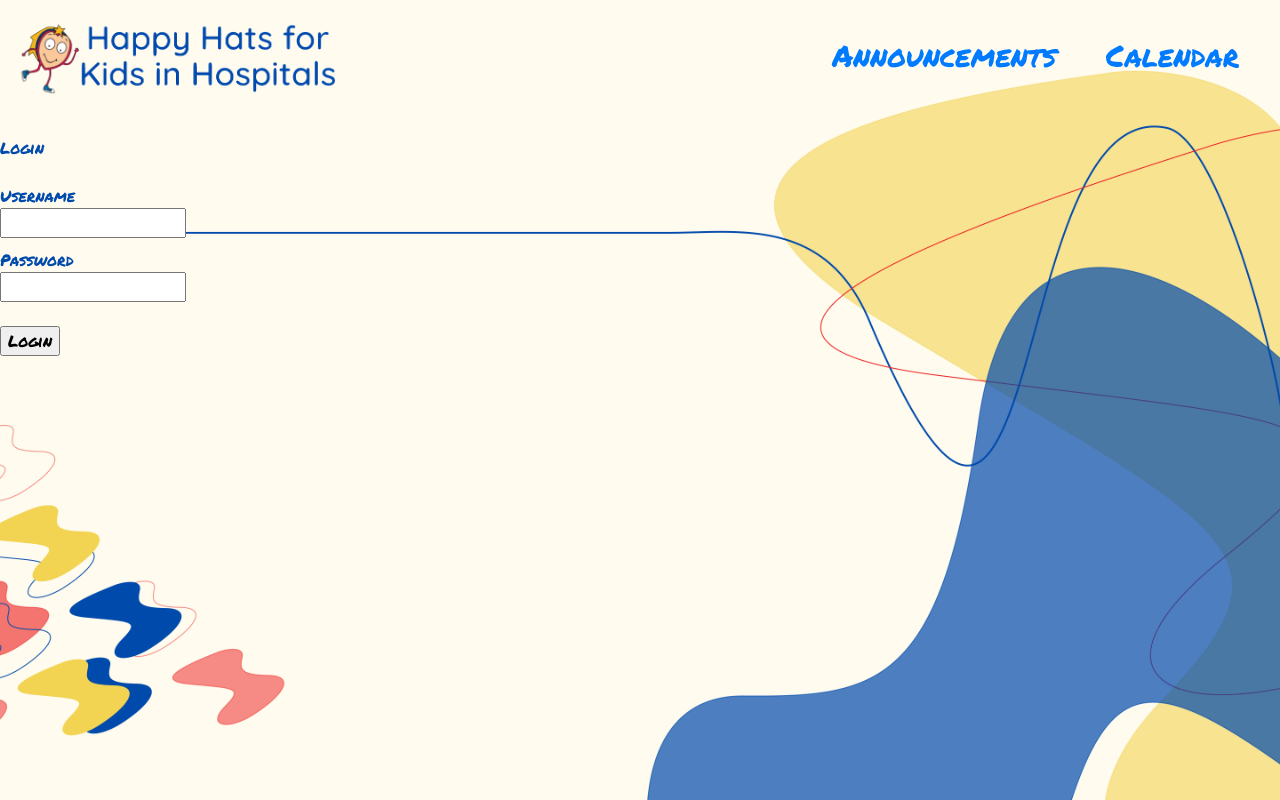
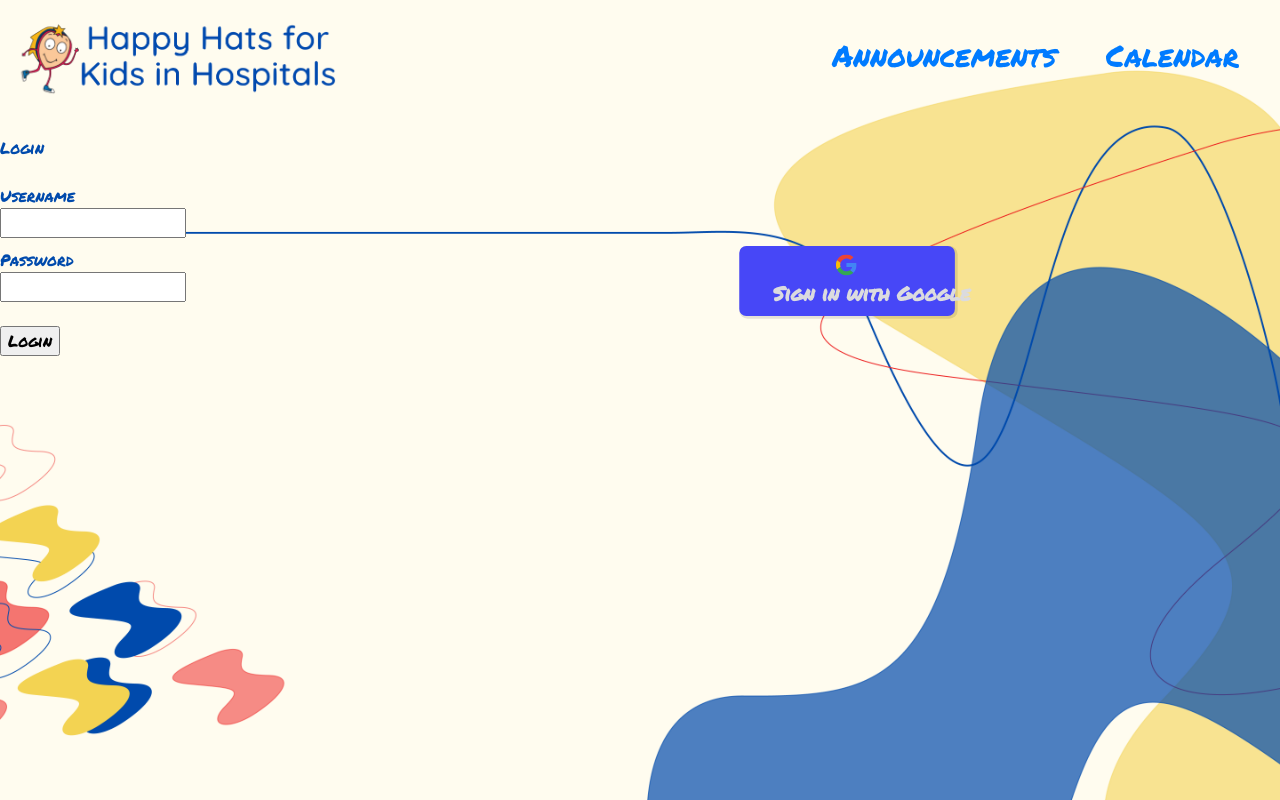
Before and after one commit to hack4impact-calpoly/happy-hats, a React (Create React App) app in the folder frontend/: page /login in a window 1280 px wide. Built offline with nearby package versions, Linux system fonts and the light colour scheme.

Commit message:
designed button colors

```diff
--- a/frontend/src/components/Login/GoogleSignIn.js
+++ b/frontend/src/components/Login/GoogleSignIn.js
@@ -1,6 +1,6 @@
 function GoogleSignIn() {
   return (
-    <div className="buttonStack" hidden>
+    <div className="buttonStack">
       {" "}
       {/* Hide this until it gets fixed. Still renders in DOM at least */}
       <form action="http://localhost:3001/auth/google">
--- a/frontend/src/components/Login/Login.css
+++ b/frontend/src/components/Login/Login.css
@@ -1,13 +1,15 @@
 .buttonStack {
-    position: absolute;
+    position: relative;
+    left: 770px;
+    bottom: 110px;
     width: 100%;
     height: 40px;
     top: 40%;
   }
   .google-button {
-    height: 40px;
+    height: 50px;
     border-width: 0;
-    background: white;
+    background: rgb(71, 71, 247);
     color: #737373;
     border-radius: 5px;
     white-space: nowrap;
@@ -17,6 +19,11 @@
     transition-timing-function: ease-in-out;
     padding: 0;
     transform: scale(1.4);
+    margin: auto;
+    display: inline-block;
+    width: 12%;
+    justify-content: center;
+    position: relative;
   }
   .google-button:hover, .google-button:focus{
     box-shadow: 1px 4px 5px 1px rgba(0,0,0,0.2);
@@ -32,10 +39,14 @@
   .google-button__icon {
     display: inline-block;
     vertical-align: middle;
-    margin: 0px 0 8px 8px;
-    width: 18px;
-    height: 18px;
+    width: 15px;
+    height: 15px;
     box-sizing: border-box;
+    margin: 0;
+    width: 100%;
+    display: flex;
+    justify-content: center;
+    position: relative;
   }
   .google-button__icon--plus {
     width: 27px;
@@ -46,5 +57,6 @@
     padding: 0 24px;
     font-size: 14px;
     font-weight: bold;
-    font-family: 'Roboto',arial,sans-serif;
+    font-family: 'Permanent Marker', cursive;
+    color: rgb(219, 219, 223);
   }
```
Also changed, not shown: 1 other file (tests, documents, lock files or other folders).
